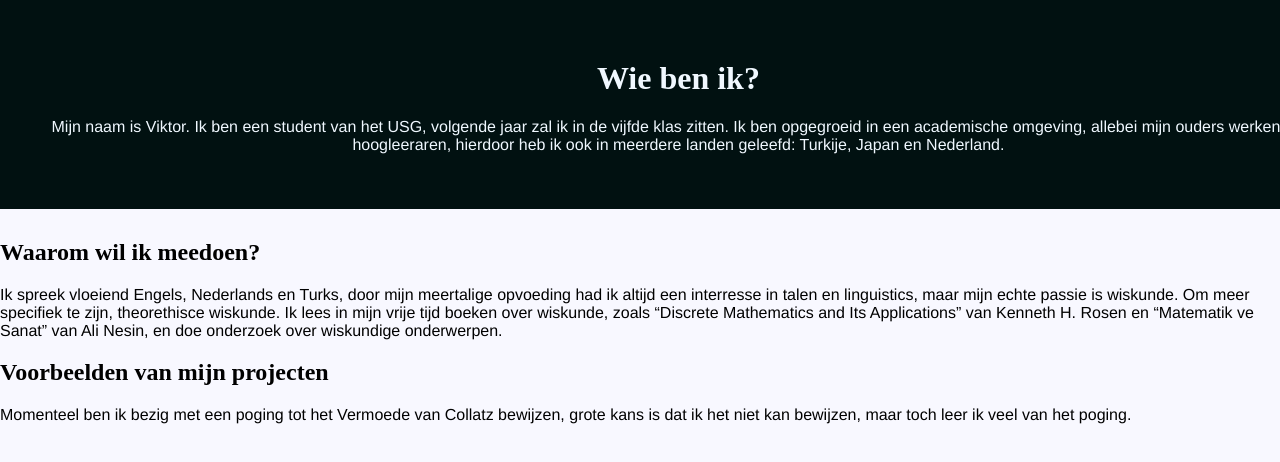
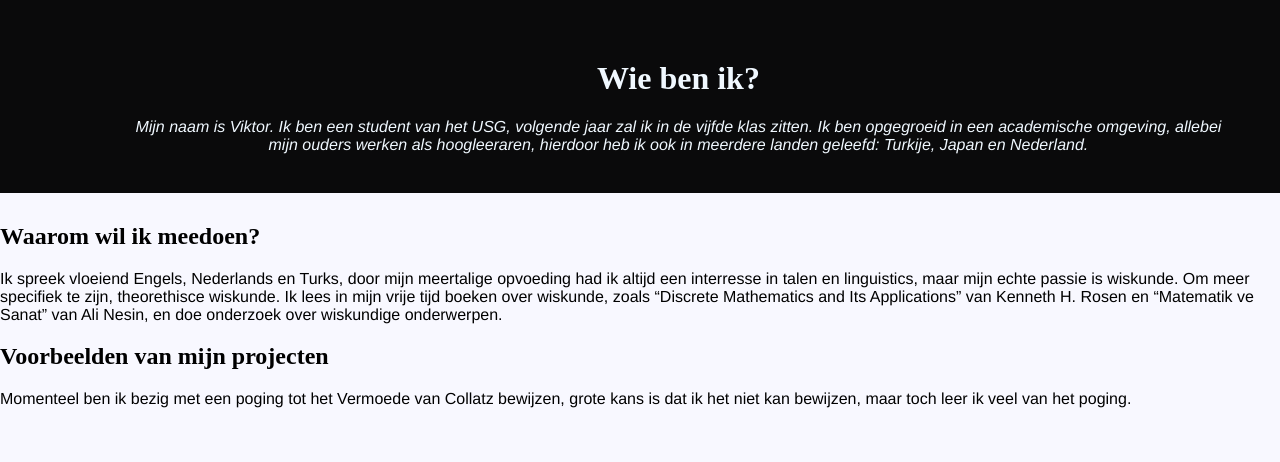
Before and after one commit to Lock-0/Lock-0.github.io, a plain HTML site: page index.html in a window 1280 px wide. Shown: the top 462 px of the page. Drawn offline with Linux system fonts and the light colour scheme.

Commit message:
More changes to style, hopefully p colour fixed

```diff
--- a/index.html
+++ b/index.html
@@ -7,9 +7,9 @@
     </head>
 
     <body>
-        <div style="background-color: rgb(1, 17, 17);width: 100%;text-align: center;color: aliceblue;margin: 0%;padding: 3%;margin-bottom: 30px;">
+        <div style="background-color: rgb(10, 10, 11);width: 100%;text-align: center;color: aliceblue;margin: 0%;padding: 3%;margin-bottom: 30px;">
         <h1>Wie ben ik?</h1>
-        <p>Mijn naam is Viktor. Ik ben een student van het USG, volgende jaar zal ik in de vijfde klas zitten. Ik ben opgegroeid in een academische omgeving, allebei mijn ouders werken als hoogleeraren, hierdoor heb ik ook in meerdere landen geleefd: Turkije, Japan en Nederland.</p>
+        <p style="font-style: italic;margin:auto 7% auto">Mijn naam is Viktor. Ik ben een student van het USG, volgende jaar zal ik in de vijfde klas zitten. Ik ben opgegroeid in een academische omgeving, allebei mijn ouders werken als hoogleeraren, hierdoor heb ik ook in meerdere landen geleefd: Turkije, Japan en Nederland.</p>
         </div>
 
         <h2>Waarom wil ik meedoen?</h2>
```
